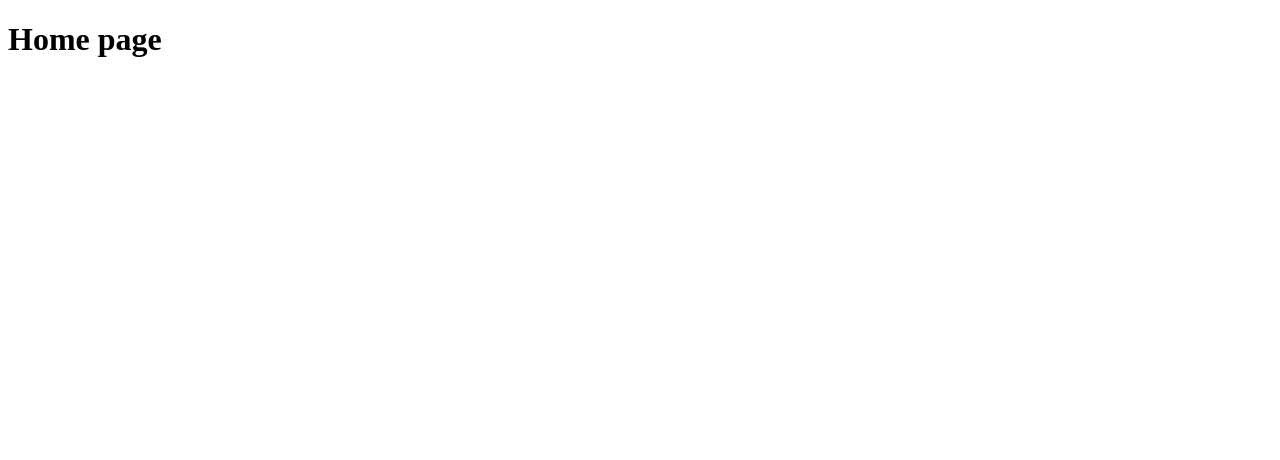
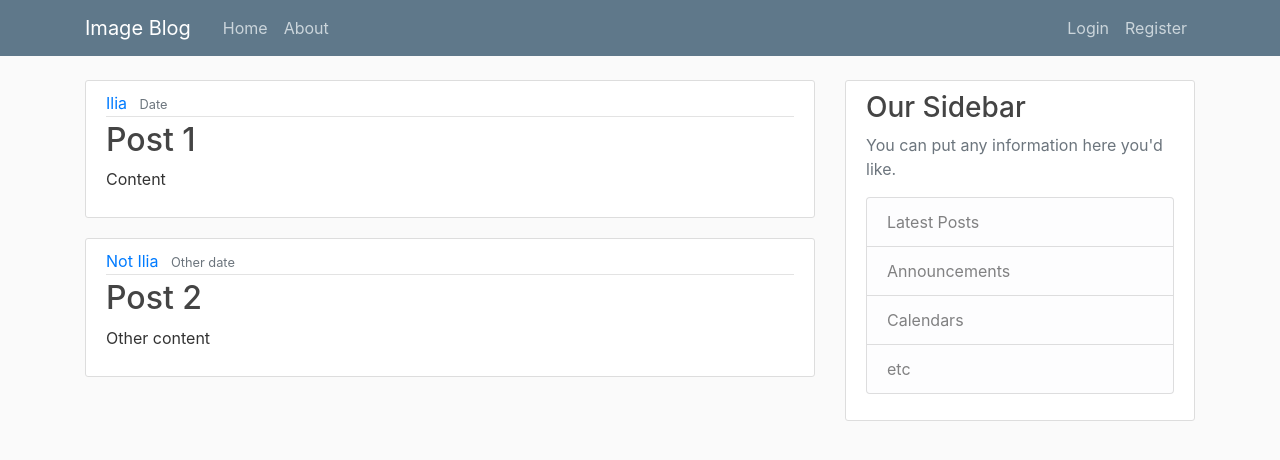
Before and after one commit to ExMiracle/image_blog, a Django app: page /blog/ in a window 1280 px wide. Before the commit the part shown is almost empty. Shown: the top 460 px of the page. Run offline with Django 3.2, Linux system fonts and the light colour scheme; some libraries are stand-ins or nearby versions.

Commit message:
Added some flavour to html pages, made migration and started working on DB.

```diff
--- /dev/null
+++ b/blog/static/blog/main.css
@@ -0,0 +1,84 @@
+body {
+  background: #fafafa;
+  color: #333333;
+  margin-top: 5rem;
+}
+
+h1, h2, h3, h4, h5, h6 {
+  color: #444444;
+}
+
+ul {
+  margin: 0;
+}
+
+.bg-steel {
+  background-color: #5f788a;
+}
+
+.site-header .navbar-nav .nav-link {
+  color: #cbd5db;
+}
+
+.site-header .navbar-nav .nav-link:hover {
+  color: #ffffff;
+}
+
+.site-header .navbar-nav .nav-link.active {
+  font-weight: 500;
+}
+
+.content-section {
+  background: #ffffff;
+  padding: 10px 20px;
+  border: 1px solid #dddddd;
+  border-radius: 3px;
+  margin-bottom: 20px;
+}
+
+.article-title {
+  color: #444444;
+}
+
+a.article-title:hover {
+  color: #428bca;
+  text-decoration: none;
+}
+
+.article-content {
+  white-space: pre-line;
+}
+
+.article-img {
+  height: 65px;
+  width: 65px;
+  margin-right: 16px;
+}
+
+.article-metadata {
+  padding-bottom: 1px;
+  margin-bottom: 4px;
+  border-bottom: 1px solid #e3e3e3
+}
+
+.article-metadata a:hover {
+  color: #333;
+  text-decoration: none;
+}
+
+.article-svg {
+  width: 25px;
+  height: 25px;
+  vertical-align: middle;
+}
+
+.account-img {
+  height: 125px;
+  width: 125px;
+  margin-right: 20px;
+  margin-bottom: 16px;
+}
+
+.account-heading {
+  font-size: 2.5rem;
+}
--- /dev/null
+++ b/blog/templates/blog/base.html
@@ -0,0 +1,68 @@
+{% load static %}
+<!DOCTYPE html>
+<html>
+<head>
+    <!-- Required meta tags -->
+    <meta charset="utf-8">
+    <meta name="viewport" content="width=device-width, initial-scale=1, shrink-to-fit=no">
+
+    <!-- Bootstrap CSS -->
+    <link rel="stylesheet" href="https://stackpath.bootstrapcdn.com/bootstrap/4.3.1/css/bootstrap.min.css" integrity="sha384-ggOyR0iXCbMQv3Xipma34MD+dH/1fQ784/j6cY/iJTQUOhcWr7x9JvoRxT2MZw1T" crossorigin="anonymous">
+    <link rel="stylesheet" type="text/css" href="{% static 'blog/main.css' %}">
+
+    {% if title %}
+        <title>Image Blog - {{title}}</title>
+    {% else %}
+        <title>Image Blog</title>
+    {% endif %}
+</head>
+<body>
+    <header class="site-header">
+      <nav class="navbar navbar-expand-md navbar-dark bg-steel fixed-top">
+        <div class="container">
+          <a class="navbar-brand mr-4" href="{% url 'blog-home' %}">Image Blog</a>
+          <button class="navbar-toggler" type="button" data-toggle="collapse" data-target="#navbarToggle" aria-controls="navbarToggle" aria-expanded="false" aria-label="Toggle navigation">
+          <span class="navbar-toggler-icon"></span>
+          </button>
+          <div class="collapse navbar-collapse" id="navbarToggle">
+            <div class="navbar-nav mr-auto">
+              <a class="nav-item nav-link" href="{% url 'blog-home' %}">Home</a>
+              <a class="nav-item nav-link" href="{% url 'blog-about' %}">About</a>
+            </div>
+            <!-- Navbar Right Side -->
+            <div class="navbar-nav">
+              <a class="nav-item nav-link" href="#">Login</a>
+              <a class="nav-item nav-link" href="#">Register</a>
+            </div>
+          </div>
+        </div>
+      </nav>
+    </header>
+    <main role="main" class="container">
+      <div class="row">
+        <div class="col-md-8">
+          {% block content %}{% endblock %}
+        </div>
+        <div class="col-md-4">
+          <div class="content-section">
+            <h3>Our Sidebar</h3>
+            <p class='text-muted'>You can put any information here you'd like.
+              <ul class="list-group">
+                <li class="list-group-item list-group-item-light">Latest Posts</li>
+                <li class="list-group-item list-group-item-light">Announcements</li>
+                <li class="list-group-item list-group-item-light">Calendars</li>
+                <li class="list-group-item list-group-item-light">etc</li>
+              </ul>
+            </p>
+          </div>
+        </div>
+      </div>
+    </main>
+    <!-- Optional JavaScript -->
+    <!-- jQuery first, then Popper.js, then Bootstrap JS -->
+    <script src="https://code.jquery.com/jquery-3.3.1.slim.min.js" integrity="sha384-q8i/X+965DzO0rT7abK41JStQIAqVgRVzpbzo5smXKp4YfRvH+8abtTE1Pi6jizo" crossorigin="anonymous"></script>
+    <script src="https://cdnjs.cloudflare.com/ajax/libs/popper.js/1.14.7/umd/popper.min.js" integrity="sha384-UO2eT0CpHqdSJQ6hJty5KVphtPhzWj9WO1clHTMGa3JDZwrnQq4sF86dIHNDz0W1" crossorigin="anonymous"></script>
+    <script src="https://stackpath.bootstrapcdn.com/bootstrap/4.3.1/js/bootstrap.min.js" integrity="sha384-JjSmVgyd0p3pXB1rRibZUAYoIIy6OrQ6VrjIEaFf/nJGzIxFDsf4x0xIM+B07jRM" crossorigin="anonymous"></script>
+
+</body>
+</html>
--- a/blog/templates/blog/home.html
+++ b/blog/templates/blog/home.html
@@ -1,9 +1,15 @@
-<!DOCTYPE html>
-<html>
-<body>
-
-<h1>Home page</h1>
-
-
-</body>
-</html>
+{% extends "blog/base.html" %}
+{% block content %}
+    {% for post in posts %}
+        <article class="media content-section">
+          <div class="media-body">
+            <div class="article-metadata">
+              <a class="mr-2" href="#">{{ post.author }}</a>
+              <small class="text-muted">{{ post.date_posted }}</small>
+            </div>
+            <h2><a class="article-title" href="#">{{ post.title }}</a></h2>
+            <p class="article-content">{{ post.content }}</p>
+          </div>
+        </article>
+    {% endfor %}
+{% endblock content %}
--- a/blog/views.py
+++ b/blog/views.py
@@ -1,10 +1,26 @@
 from django.shortcuts import render
-#from django.http import HttpResponse
+posts = [
+        {
+            'author':'Ilia',
+            'title':'Post 1',
+            'content':'Content',
+            'date_posted':'Date',
+        },
+        {
+            'author':'Not Ilia',
+            'title':'Post 2',
+            'content':'Other content',
+            'date_posted':'Other date',
+        }
+]
 
 def home(request):
-    return render(request, 'blog/home.html')
+    context = {
+            'posts':posts
+    }
+    return render(request, 'blog/home.html', context)
 
 def about(request):
-    return render(request, 'blog/about.html')
+    return render(request, 'blog/about.html', {'title':'About'})
 
 # Create your views here.
```
Also changed, not shown: blog/models.py (+7 -1 lines), blog/templates/blog/about.html (+4 -9 lines), db.sqlite3.
